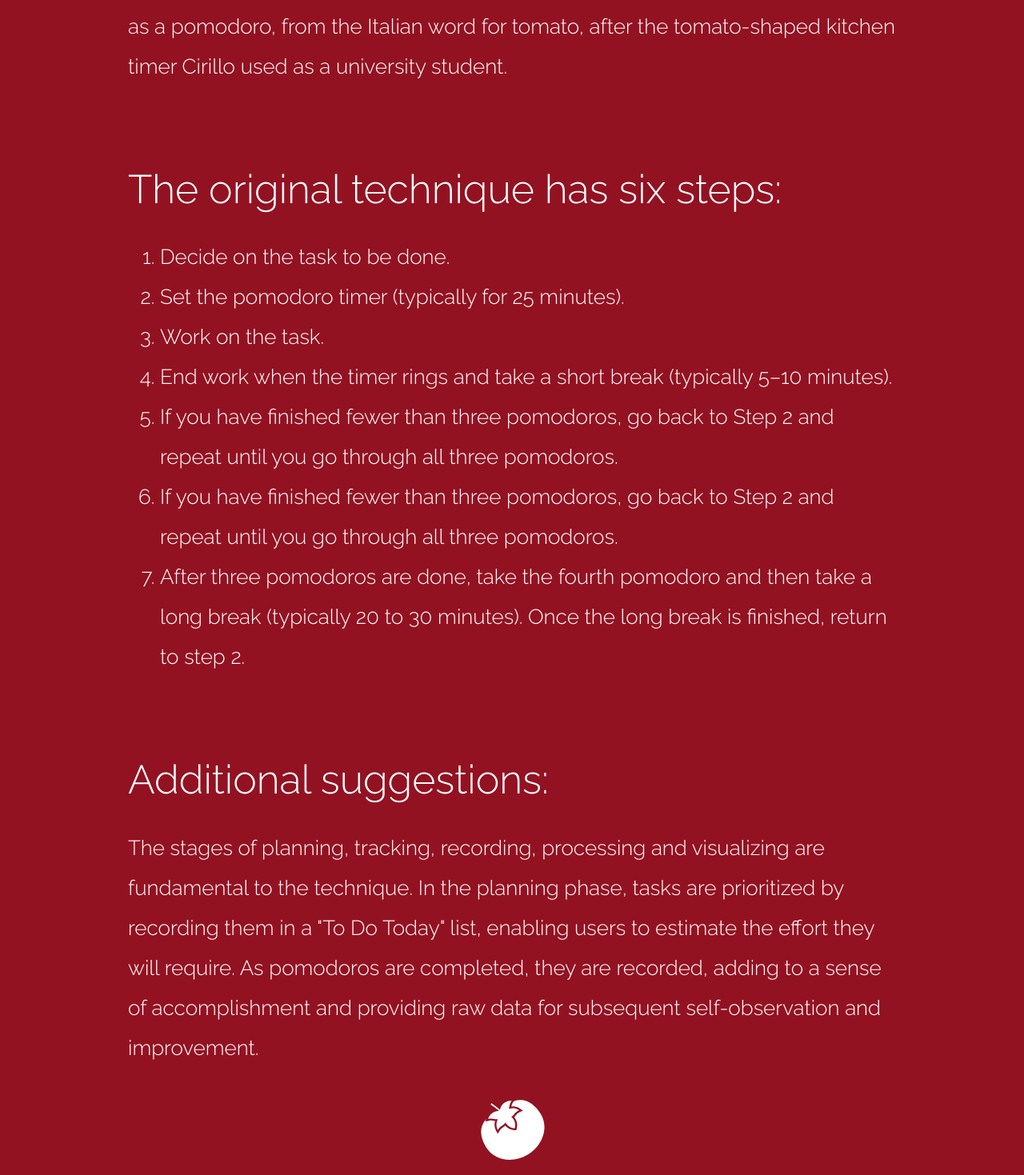
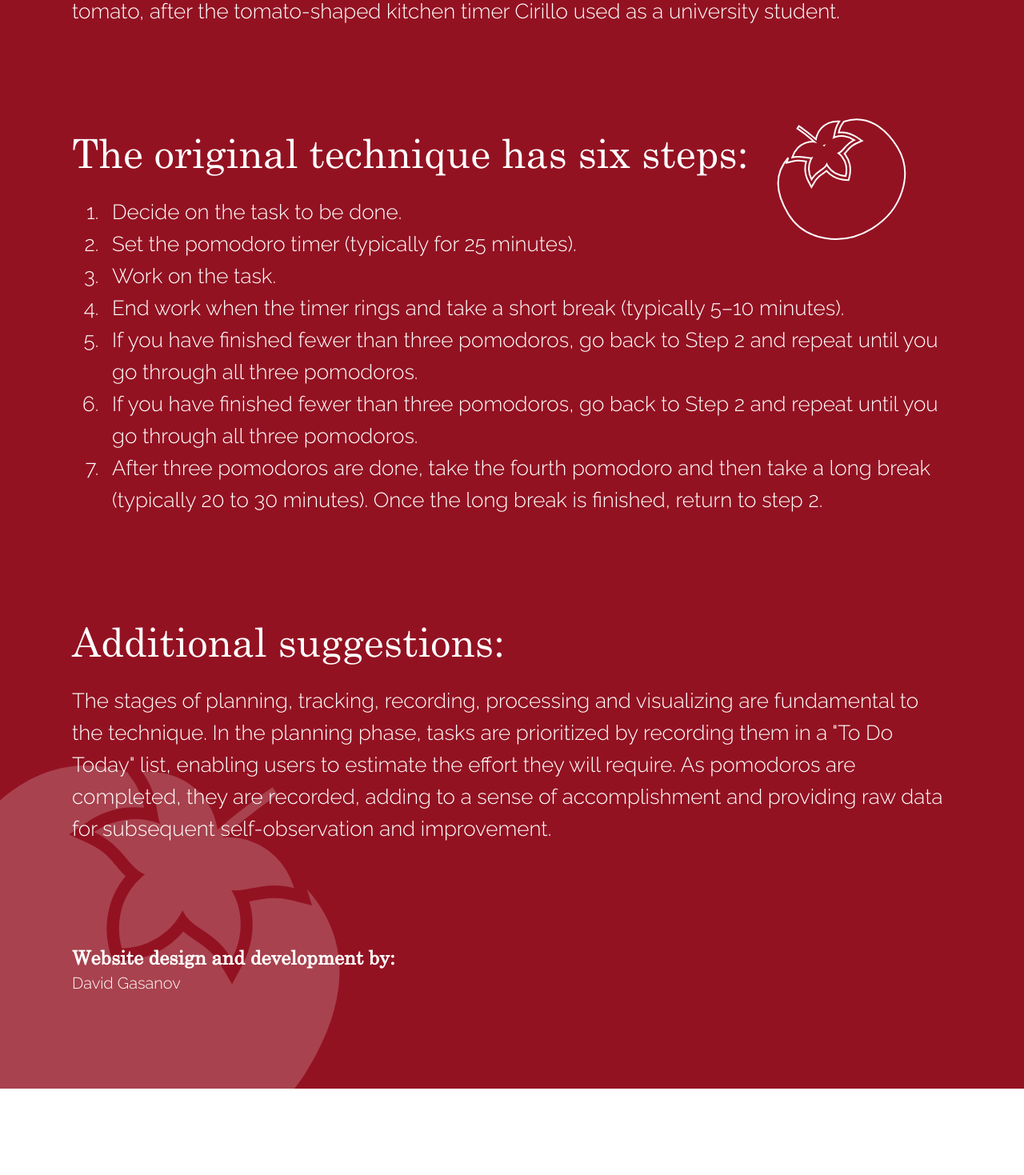
Before and after one commit to davidGasanov/Pomodoro-clock, a React (Create React App) app: page / in a window 1280 px wide. Shown: the part 1111-2580 px from the top of the page at 80% size. After the commit the page ends 2472 px from the top, so only its background shows below. Built offline with nearby package versions, Linux system fonts and the light colour scheme; no server answers.

Commit message:
style: tweaked fonts and styles of paragraphs in the pomoinfo

```diff
--- a/src/App.css
+++ b/src/App.css
@@ -1,6 +1,15 @@
 @font-face {
   font-family: "digital";
   src: local("digital-7"), url("./fonts/digital-7.ttf");
+}
+
+@font-face {
+  font-family: "century";
+  src: local("CENSCBK"), url("./fonts/CENSCBK.TTF");
+}
+
+h1, h2{
+  font-family: 'century';
 }
 
 .clock-and-controls {
@@ -14,13 +23,15 @@
   height: 600px;
   display: flex;
   justify-content: center;
+  margin-bottom: 50px;
 }
 
 .status-display {
   text-align: center;
   font-family: "Raleway";
+  font-weight: 100;
   font-size: 72px;
-  margin: 0;
+  margin: 20px 0;
 }
 
 .App-logo {
@@ -83,9 +94,9 @@
 }
 
 .toggles {
-  width: 100%;
+  width: 65%;
   display: flex;
-  justify-content: space-around;
+  justify-content: space-between;
   position: relative;
 }
 
@@ -124,6 +135,7 @@
   display: flex;
   flex-direction: column;
   justify-content: space-around;
+
 }
 
 .time-card {
@@ -136,6 +148,7 @@
     "l l l"
     "u t d";
   font-size: 36px;
+  padding: 0;
 }
 
 .time-card-title,
@@ -230,7 +243,7 @@ button[type="play"] > svg {
   display: flex;
   flex-direction: column;
   justify-content: center;
-  width: 300px;
+  width: 230px;
 }
 
 .finished-pomos-title {
@@ -254,10 +267,13 @@ button[type="play"] > svg {
   background: #931222;
   color: white;
   position: relative;
+  overflow: hidden;
+  padding: 0 20px;
 }
 
-.pomoinfo-section {
-  width: 1000px;
+.pomoinfo-section,
+.credits {
+  width: 1100px;
   font-family: "Raleway";
   margin-top: 50px;
 }
@@ -267,19 +283,61 @@ button[type="play"] > svg {
   font-weight: 400;
   font-size: 50px;
   line-height: 157.4%;
-  margin: 20px;
+  margin-bottom: 10px;
 }
 
-.pomoinfo-paragraph, .pomoinfo-steps{
-margin: 20px;
-font-style: normal;
-font-weight: 400;
-font-size: 26px;
-line-height: 50px;
+.pomoinfo-paragraph,
+.pomoinfo-steps {
+  font-style: normal;
+  font-weight: 400;
+  font-size: 26px;
+  line-height: 40px;
+  margin-top: 15px;
 }
 
-.tomato{
+.tomato-container-1 {
+  transform: scaleX(-1);
+  position: absolute;
+  top: 100px;
+  left: 150px;
+}
+
+.pomoinfo-step {
+  padding-left: 10px;
+}
+
+.tomato-container-2 {
+  position: absolute;
+  top: 420px;
+  right: 120px;
+}
+
+.tomato-container-3 {
+  transform: scaleX(-1);
+  position: absolute;
+  bottom: -180px;
+  left: -180px;
+  z-index: 2;
+  opacity: 20%;
+}
+
+.tomato {
   fill: green;
 }
 
+.credits {
+  margin: 100px
+}
+
+.credits-title {
+
+  font-weight: 700;
+  margin: 0;
+}
+
+.credits p {
+  margin-top: 6px;
+  font-size: 20px;
+}
+
 /* -- </Pomodoroinfo> -- */
--- a/src/components/Pomodoroinfo.js
+++ b/src/components/Pomodoroinfo.js
@@ -64,7 +64,14 @@ const Pomodoroinfo = () => {
           and improvement.
         </p>
       </div>
-      <Tomato size='110' color='white'/>
+      <Tomato size='110' color='white' id={1} />
+      <Tomato size='220' color='white' id={2} stroke={true} strokeSize={1}/>
+      <Tomato size='710' color='white' id={3} />
+
+      <div className="credits">
+        <h2 className="credits-title">Website design and development by:</h2>
+        <p>David Gasanov</p>
+      </div>
 
     </div>
   );
--- a/src/components/imgs/Tomato.js
+++ b/src/components/imgs/Tomato.js
@@ -1,8 +1,8 @@
 import React from "react";
 
-const Tomato = ({ size, color }) => {
+const Tomato = ({ size, color, id, stroke, strokeSize }) => {
   return (
-    <div className="tomato-container">
+    <div className={`tomato-container-${id}`}>
       <svg
         className="tomato"
         width={size}
@@ -13,11 +13,15 @@ const Tomato = ({ size, color }) => {
       >
         <path
           d="M57.4651 20.9702L56.513 22.2967C55.0509 24.3291 54.5458 26.1173 54.2104 27.8176C55.3918 27.681 56.6104 27.685 57.8512 27.8228C60.6605 28.1968 62.9355 29.0682 65.268 30.6459L68.7634 32.9982L64.9297 34.7476C62.1859 36.0075 60.8256 37.6284 59.5045 39.1979C58.9685 39.8435 58.4166 40.4988 57.7892 41.1023C58.0216 41.374 58.2445 41.657 58.4531 41.9434C59.7206 43.6517 60.6051 45.6334 61.091 47.8273C61.6491 50.6094 61.5691 53.0363 60.8347 55.7562L60.3372 57.5833L58.4483 57.5001C55.6351 57.3684 53.293 56.7073 50.8528 55.3539C49.1777 54.3758 47.7603 53.1959 46.6077 51.7987C45.8796 52.4423 45.0888 52.9662 44.3163 53.4843C42.6154 54.6218 40.8511 55.7982 39.3088 58.3925L37.1579 62.0205L35.1904 58.2935C33.8758 55.8069 33.2552 53.4558 33.1863 50.6623C33.1764 49.0213 33.3905 47.461 33.8375 45.9867C33.4902 45.9273 33.1419 45.8576 32.8001 45.7894C30.7899 45.3935 28.7095 44.9808 25.7811 45.7269L21.6913 46.7665L22.6581 43.6258C12.9831 54.4931 15.6073 67.2625 22.8065 78.9833C32.8903 95.4003 56.3177 99.3402 75.1343 87.7825C93.947 76.2272 101.029 53.5474 90.9455 37.1304C83.5128 25.0295 72.0846 16.2171 57.4651 20.9702Z"
-          fill={color}
+          fill={stroke? 'none' : color}
+          stroke={stroke? color: 'none'}
+          stroke-width={strokeSize}
         />
         <path
           d="M36.5836 45.1834C35.8689 46.8167 35.4954 48.6059 35.5093 50.5552C35.5561 52.5225 35.9062 54.6198 37.2403 57.138C40.6539 51.3927 45.0465 51.5033 46.7482 47.6767C47.074 48.3492 47.4424 48.9846 47.8846 49.5801C48.923 51.031 50.2755 52.2563 51.9634 53.2374C53.6845 54.1926 55.6642 54.9563 58.5188 55.0844C59.2609 52.3326 59.1361 50.2115 58.7501 48.278C58.3334 46.3743 57.5813 44.7148 56.5112 43.2834C55.8225 42.3485 54.9984 41.513 54.055 40.7673C57.5247 39.2687 58.1382 35.1888 63.9138 32.5521C61.5484 30.9564 59.4998 30.3823 57.5516 30.1228C55.6149 29.8998 53.8012 30.0813 52.0981 30.6202C51.7445 30.7283 51.4095 30.8577 51.0675 31.0024C51.9703 28.2991 51.5926 25.0026 54.5695 20.8727C51.7204 20.6648 49.6544 21.1812 47.8378 21.9262C46.0422 22.6964 44.5571 23.7504 43.3474 25.066C42.1304 26.3698 41.1799 27.9299 40.5335 29.7721C40.2964 30.4959 40.114 31.2732 39.9766 32.0884C34.6696 27.4349 29.7545 24.1386 29.3139 23.8475L28.3314 25.329C28.4358 25.4012 33.5627 28.8292 39.0075 33.6271C38.8589 33.5984 38.7049 33.5785 38.5582 33.5704C36.6095 33.4967 34.8116 33.8102 33.1503 34.4707C31.4921 35.1184 29.9587 36.1202 28.5903 37.5061C27.2359 38.9324 26.0018 40.6612 25.1574 43.3886C30.9348 41.9178 33.9705 44.2852 37.3243 43.7522C37.0542 44.2181 36.7992 44.691 36.5836 45.1834ZM44.8677 36.0648C44.8875 36.0527 44.9146 36.0524 44.9328 36.0466C44.881 36.1221 44.8301 36.2079 44.7807 36.2873C44.8079 36.2161 44.839 36.1424 44.8677 36.0648Z"
-          fill={color}
+          fill={stroke? 'none' : color}
+          stroke={stroke? color: 'none'}
+          stroke-width={strokeSize}
         />
       </svg>
     </div>
```
Also changed, not shown: src/fonts/CENSCBK.TTF (added).
